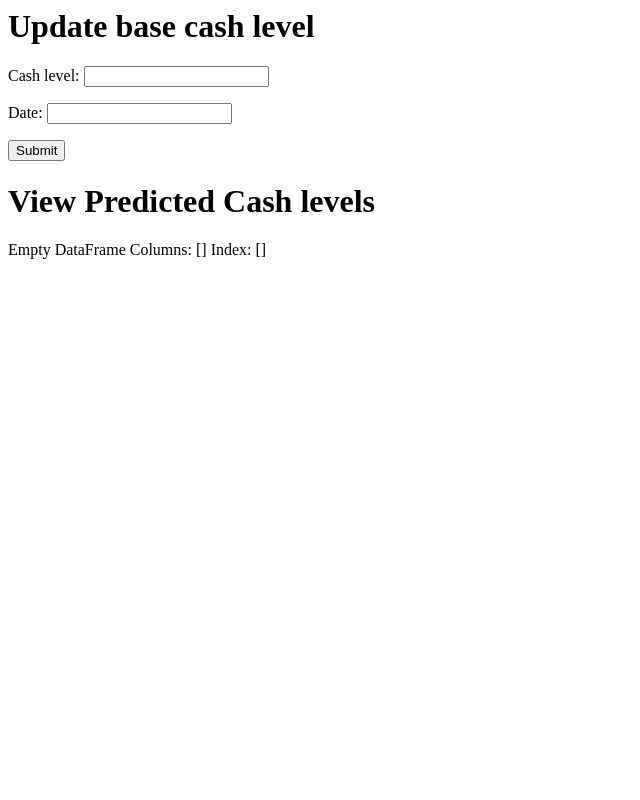
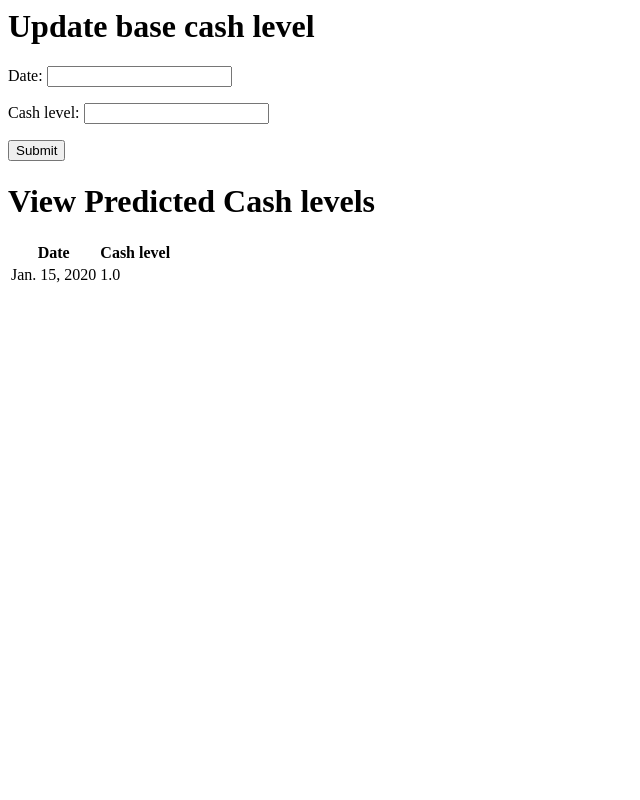
Before and after one commit to gaganbali/cashflow, a Django app: page /cash/ in a window 1280 px wide. Shown: the whole page, without its empty margins (0-640 px from the left). Run offline with Django 3.2, Linux system fonts and the light colour scheme; tables that the repository leaves empty hold one stand-in row (values such as "Sample post"); parts of the project's set-up code (start-up, migrations or seed data) failed here and were passed over.

Commit message:
improve code base and create ledger

```diff
--- a/cashflow/settings.py
+++ b/cashflow/settings.py
@@ -121,9 +121,9 @@
     'django.contrib.messages',
     'django.contrib.staticfiles',
     'south',
-    'main'
+    'main',
     # Uncomment the next line to enable the admin:
-    # 'django.contrib.admin',
+     'django.contrib.admin',
     # Uncomment the next line to enable admin documentation:
     # 'django.contrib.admindocs',
 )
--- a/cashflow/urls.py
+++ b/cashflow/urls.py
@@ -2,19 +2,19 @@
 import main.views as views
 
 # Uncomment the next two lines to enable the admin:
-# from django.contrib import admin
-# admin.autodiscover()
+from django.contrib import admin
+admin.autodiscover()
 
 urlpatterns = patterns('',
-                       url(r'^recur/$', views.AddItemView.as_view()),
-                       url(r'^cash/$', views.view_cash)
+                       url(r'^recur/$', views.RecurItemView.as_view()),
+                       url(r'^cash/$', views.CashView.as_view()),
     # Examples:
     # url(r'^$', 'cashflow.views.home', name='home'),
     # url(r'^cashflow/', include('cashflow.foo.urls')),
 
     # Uncomment the admin/doc line below to enable admin documentation:
-    # url(r'^admin/doc/', include('django.contrib.admindocs.urls')),
+    #url(r'^admin/doc/', include('django.contrib.admindocs.urls')),
 
     # Uncomment the next line to enable the admin:
-    # url(r'^admin/', include(admin.site.urls)),
+     url(r'^admin/', include(admin.site.urls)),
 )
--- a/main/Templates/view_cash.html
+++ b/main/Templates/view_cash.html
@@ -19,7 +19,14 @@
 
 		<h1>View Predicted Cash levels</h1>
 
-		{{ cash_table }}
+		<table>
+			<th>Date</th><th>Cash level</th>
+			{% for item in items %}
+				<tr>
+					<td>{{ item.date }}</td><td>{{ item.cash_level }}</td>
+				</tr>
+			{% endfor %}
+		</table>
 
 
 	</body>
--- /dev/null
+++ b/main/admin.py
@@ -0,0 +1,5 @@
+from django.contrib import admin
+import main.models as models
+
+admin.site.register(models.CashLevel)
+admin.site.register(models.RecurItemRaw)
--- a/main/forms.py
+++ b/main/forms.py
@@ -3,7 +3,7 @@
 import main.models as models
 
 class RecurringItemForm(forms.ModelForm):
-
+    """add recurring item to database"""
     class Meta:
         model = models.RecurItemRaw
         fields = ['name', 'exp_inc', 'freq_num', 'freq_interval', 'begin_date',
@@ -18,7 +18,9 @@
     date = forms.DateField(widget=widgets.SelectDateWidget)
     value = forms.FloatField(min_value=0, max_value=100000)
 
-class CashLevelForm(forms.Form):
+class CashLevelForm(forms.ModelForm):
     """input actual cash level on given date"""
-    cash_level = forms.FloatField(min_value=-500, max_value=100000)
-    date = forms.DateField(widget=widgets.SelectDateWidget)
+    class Meta:
+        model = models.CashLevel
+        fields = ['date', 'cash_level']
+        widgets = {'date': widgets.SelectDateWidget}
--- a/main/models.py
+++ b/main/models.py
@@ -1,19 +1,64 @@
 from django.db import models
+import pandas as pd
 
 FREQ_INTERVAL_CHOICES = [('M', 'Month(s)'), ('W', 'Week(s)'),
                          ('D', 'Day(s)')]
 
-class RecurItemRaw(models.Model):
+def _date_range(begin_date, end_date, freq_num, freq_interval):
+    """list of dates between begin date and end date at given interval"""
+    if freq_interval == 'M':
+        day_offset = begin_date.day - 1
+        return (pd.date_range(begin_date, end_date, freq = 'MS')
+                      .shift(day_offset, freq=pd.datetools.day))
+    return pd.date_range(begin_date, end_date,
+                               freq = '{}{}'.format(freq_num, freq_interval))
+
+class RecurItem(models.Model):
     """db that collects user entered info on recurring items"""
-    name = models.CharField(max_length=30, unique=True)
+    name = models.CharField(max_length=30, unique=True, primary_key=True)
     exp_inc = models.CharField(max_length=10, choices=(('exp', 'Expense'), ('inc', 'Income')))
     freq_num = models.IntegerField()
     freq_interval = models.CharField(max_length=10, choices=FREQ_INTERVAL_CHOICES)
     begin_date = models.DateField()
     end_date = models.DateField()
-    value = models.FloatField()
+    amount = models.FloatField()
+
+    def __str__(self):
+        return self.name
+
+    def populate_ledger(self, override=False):
+        """populate rows in ledger based on row of recur item
+        create or update rows but don't override amount if already there
+
+        """
+        date_range = _date_range(self.begin_date, self.end_date,
+                                 self.freq_num, self.freq_interval)
+        for date in date_range:
+            ledger_item = Ledger(name=self.name, date=date,
+                                 exp_inc=self.exp_inc, recur_item=self)
+            if override or ledger_item.amount is None:
+                ledger_item.amount = self.amount
+            ledger_item.save()
 
 class CashLevel(models.Model):
     """db that collects actual cash level on given date"""
     cash_level = models.FloatField()
+    date = models.DateField(unique=True, primary_key=True)
+
+    def __str__(self):
+        return '%s' % self.date
+
+class Ledger(models.Model):
+    """lists income/expense items by date as built from recurring items
+    and manually entered items
+
+    """
+    name = models.CharField(max_length=30)
     date = models.DateField()
+    amount = models.FloatField()
+    exp_inc = models.CharField(max_length=10, choices=(('exp', 'Expense'), ('inc', 'Income')))
+    recur_item = models.ForeignKey(RecurItem, blank=True)
+
+    class Meta:
+        ordering = ['-date', 'name']
+        unique_together = ('name', 'date')
--- a/main/tests.py
+++ b/main/tests.py
@@ -8,8 +8,9 @@
 from django.test import TestCase
 
 
-class SimpleTest(TestCase):
-    def test_basic_addition(self):
+class TestRecurItem(TestCase):
+
+    def test_populate_ledger(self):
         """
         Tests that 1 + 1 always equals 2.
         """
--- a/main/views.py
+++ b/main/views.py
@@ -4,44 +4,34 @@
 from django.contrib import messages
 from django.views.generic.base import View
 import main.forms as forms
-from main.models import RecurItemRaw
+import main.models as models
 
-class AddItemView(View):
-    form_class = forms.RecurringItemForm
-    items_model = RecurItemRaw
-    template_name = 'recurring_adj_form.html'
+class AddDisplayItemView(View):
+    form_class = None
+    form_name = None
+    model = None
+    template_name = None
 
     def get(self, request, *args, **kwargs):
         return render(request, self.template_name,
-                      {'recur_form': self.form_class(),
-                       'items': self.items_model.objects.all()})
+                      {self.form_name: self.form_class(),
+                       'items': self.model.objects.all()})
 
     def post(self, request, *args, **kwargs):
         form = self.form_class(request.POST)
         form.save()
         return render(request, self.template_name,
-                      {'recur_form': self.form_class(),
-                       'items': self.items_model.objects.all()})
+                      {self.form_name: self.form_class(),
+                       'items': self.model.objects.all()})
 
+class RecurItemView(AddDisplayItemView):
+    form_class = forms.RecurringItemForm
+    form_name = 'recur_form'
+    model = models.RecurItem
+    template_name = 'recurring_adj_form.html'
 
-def view_cash(request):
-    """lists predicted cash each day based on current cash input
-    and predicted inflows/outflows
-
-    """
-    cash_table = pd.DataFrame()
-    if request.POST:
-        if "recur" in request.POST:
-            cash_form = forms.CashLevelForm(request.POST)
-            if cash_form.is_valid():
-                messages.success(request, 'Cash level updated.')
-                cleaned = cash_form.cleaned_data
-                cash_table = calc_expected_cash(cleaned['date'], cleaned['cash_level'])
-    cash_form = forms.CashLevelForm()
-    return render(request, 'view_cash.html',
-                  {'cash_form': cash_form,
-                   'cash_table': cash_table})
-
-
-def calc_expected_cash(start_date, start_level):
-    return pd.DataFrame({'date': [start_date], 'cash_level': [start_level]})
+class CashView(AddDisplayItemView):
+    form_class = forms.CashLevelForm
+    form_name = 'cash_form'
+    model = models.CashLevel
+    template_name = 'view_cash.html'
```
Also changed, not shown: main/migrations/0001_initial.py (deleted), main/migrations/__init__.py (deleted).
